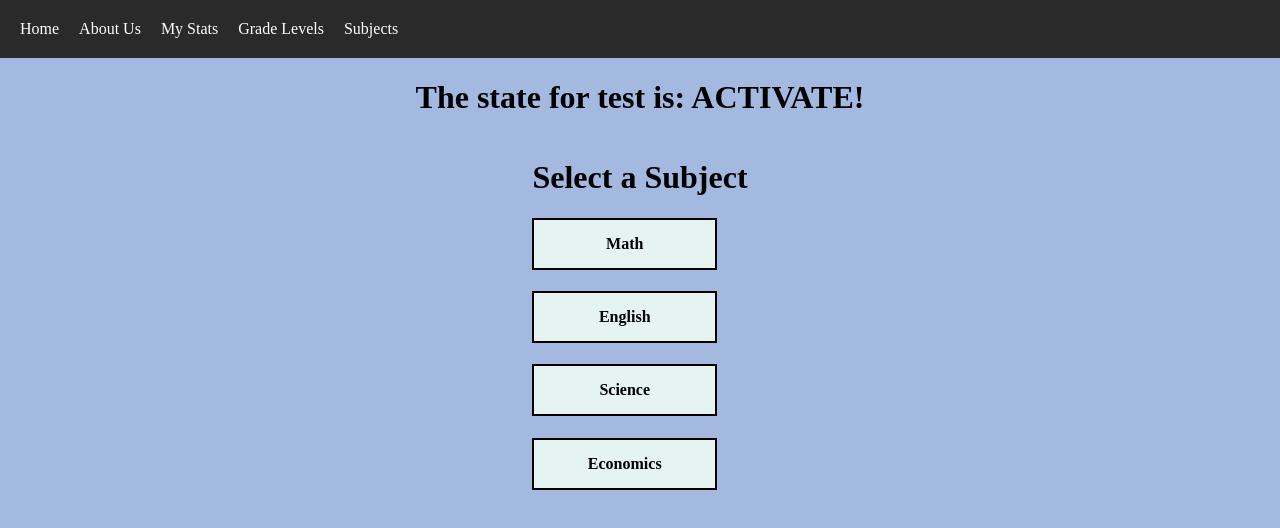
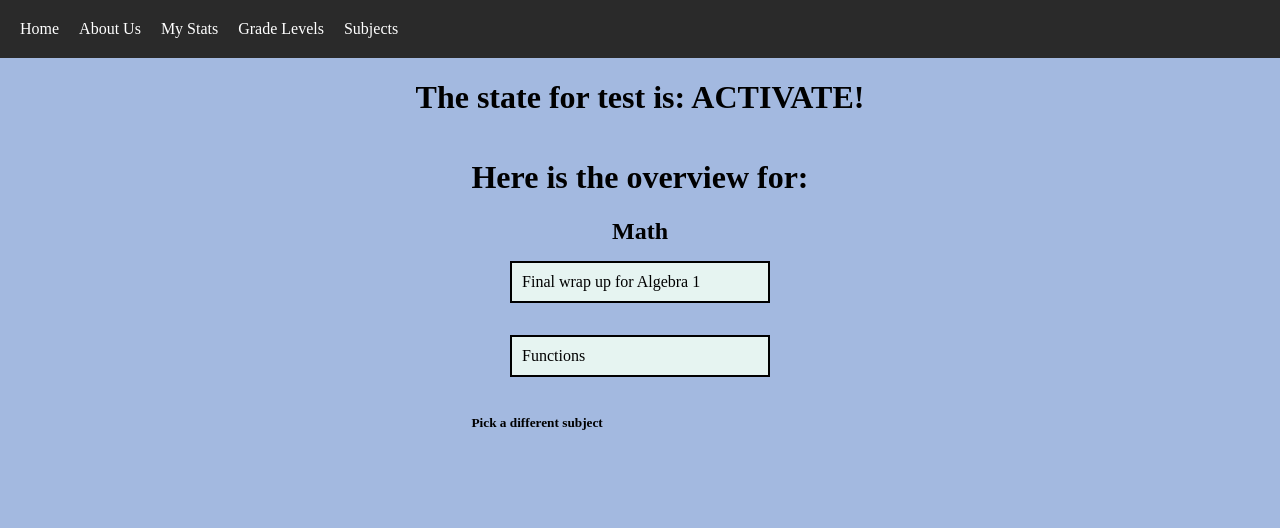
Before and after one commit to cortex05/ed-mk-third, a React (Vite) app in the folder frontend/: page /subjects in a window 1280 px wide. Both pictures are taken after a click on the element "Math". Shown: the top 528 px of the page. Built offline with nearby package versions, Linux system fonts and the light colour scheme.

Commit message:
feat: Subject Switch Component working

```diff
--- /dev/null
+++ b/frontend/src/Utils.js
@@ -0,0 +1,11 @@
+import mathSummaries from './data/mathSubjects'
+
+const stall = () => {
+  console.log('simulating a delay')
+  return
+}
+
+export const temporarySubjectFetch = () => {
+  setTimeout(stall, 3000)
+  return mathSummaries
+}
--- /dev/null
+++ b/frontend/src/components/subjects/SubjectSwitchComponent.jsx
@@ -0,0 +1,44 @@
+import React, { useEffect, useState } from 'react'
+// import { useSelector, useDispatch } from 'react-redux';
+import { useNavigate } from 'react-router-dom';
+import { temporarySubjectFetch } from '../../Utils'
+// import { setActiveCourse, getActiveCourseUnits } from '../../features/course/courseSlice';
+// get summaries for math here are the properties.
+// order, subject, courseId, summary
+
+export default function SubjectSwitchComponent({subject}) {
+  const [subjectCourseSummaries, setSubjectCourseSummaries] = useState([])
+  useEffect(() => {
+    setSubjectCourseSummaries(temporarySubjectFetch())
+  })
+  const navigate = useNavigate()
+
+  const handleRedirect = (order, course) => {
+    // dispatch(setActiveCourse(course))
+    // dispatch(getActiveCourseUnits(course))
+
+    navigate(`/${subject.toLowerCase()}/${course}`)
+  }
+
+  if(subjectCourseSummaries.length > 0){
+    return (
+      <div className='switch'>
+        <h1 className='sans'>Here is the overview for:</h1>
+        <h2>{subject}</h2>
+        {
+          subjectCourseSummaries.map((gradeLevel, index) => {
+              return (
+                <div className='grade-subject-link' key={index}>
+                  <div onClick={() => handleRedirect(gradeLevel.order, gradeLevel.courseId)}>
+                    <span>{gradeLevel.summary}</span>
+                  </div>
+                </div>
+              )
+          })
+        }
+      </div>
+    )
+  } else {
+    return <div>No courses for {subject} Created yet.</div>
+  }
+}
--- /dev/null
+++ b/frontend/src/data/mathSubjects.js
@@ -0,0 +1,13 @@
+const mathSummaries = [
+  {
+    order: 1,
+    courseId: '8th grade math',
+    summary: 'Final wrap up for Algebra 1'
+  },
+  {
+    order: 2,
+    courseId: 'Algebra 1',
+    summary: 'Functions'
+  }
+]
+export default  mathSummaries
--- a/frontend/src/screens/Subjects.jsx
+++ b/frontend/src/screens/Subjects.jsx
@@ -1,5 +1,5 @@
-import React, { useState, useContext } from 'react'
-// import SubjectSwitchComponent from '../components/subjects/SubjectSwitchComponent'
+import React, { useState, useContext, useEffect } from 'react'
+import SubjectSwitchComponent from '../components/subjects/SubjectSwitchComponent'
 // import { setActiveSubject, getCourseSummaries } from '../features/course/courseSlice'
 import { State, StateDispatch } from '../state/state'
 import { setTest } from '../state/actions'
@@ -13,17 +13,20 @@ export default function Subjects() {
   // const dispatch = useDispatch()
 
   const [showSubject, setShowSubject] = useState(false)
-  // const [subjectSelection, setLocalSubject] = useState(activeSubject)
+  const [subjectSelection, setLocalSubject] = useState('')
 
   // useEffect(() => {
   //   if(activeSubject){
   //     setShowSubject(true)
   //   }
   // }, [])
+  useEffect(() => {
+
+  })
 
   const handleSelect = (selection) => {
-    // setShowSubject(true)
-    // setLocalSubject(selection)
+    setShowSubject(true)
+    setLocalSubject(selection)
     dispatch(setTest("ACTIVATE!"))
     // dispatch(setActiveSubject(selection))
     // dispatch(getCourseSummaries(selection.toLowerCase()))
@@ -36,11 +39,15 @@ export default function Subjects() {
       <div className='inner subjects-field'>
         <h1 className='sans'>Select a Subject</h1>
         <h4 className='subject-button' onClick={() => handleSelect("Math")} >Math</h4>
-        <h4 className='subject-button' onClick={() => handleSelect("English")}>English</h4>
-        <h4 className='subject-button' onClick={() => handleSelect("Science")}>Science</h4>
-        <h4 className='subject-button' onClick={() => handleSelect("Economics")}>Economics</h4>
       </div>
 
+    }
+    {
+      showSubject &&
+      <div className='inner'>
+        <SubjectSwitchComponent subject={subjectSelection}/>
+        <h5 onClick={() => setShowSubject(false)} className="navigation-button">Pick a different subject</h5>
+      </div>
     }
 
     </div>
```
